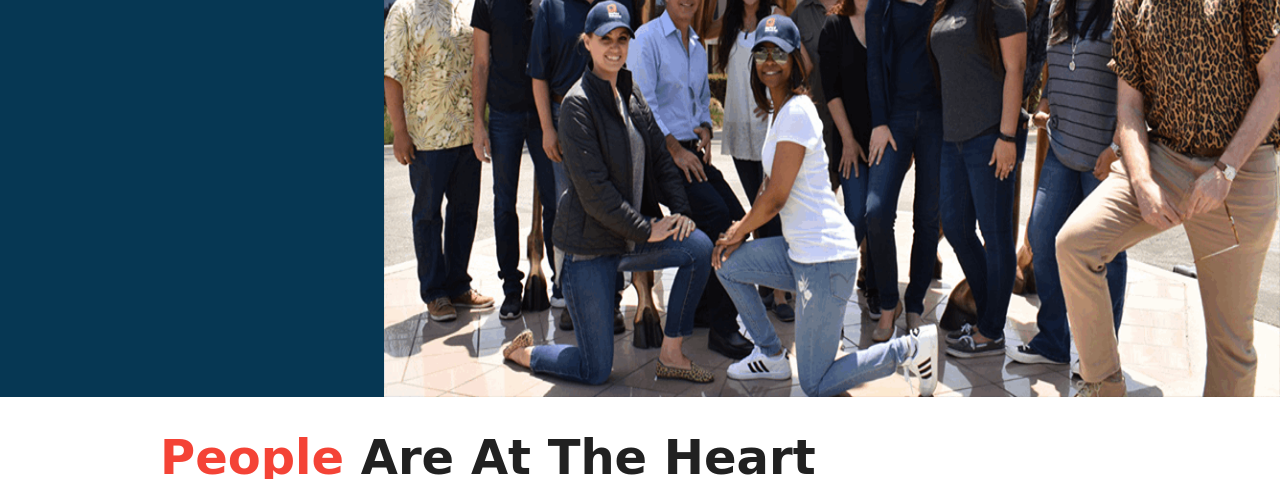
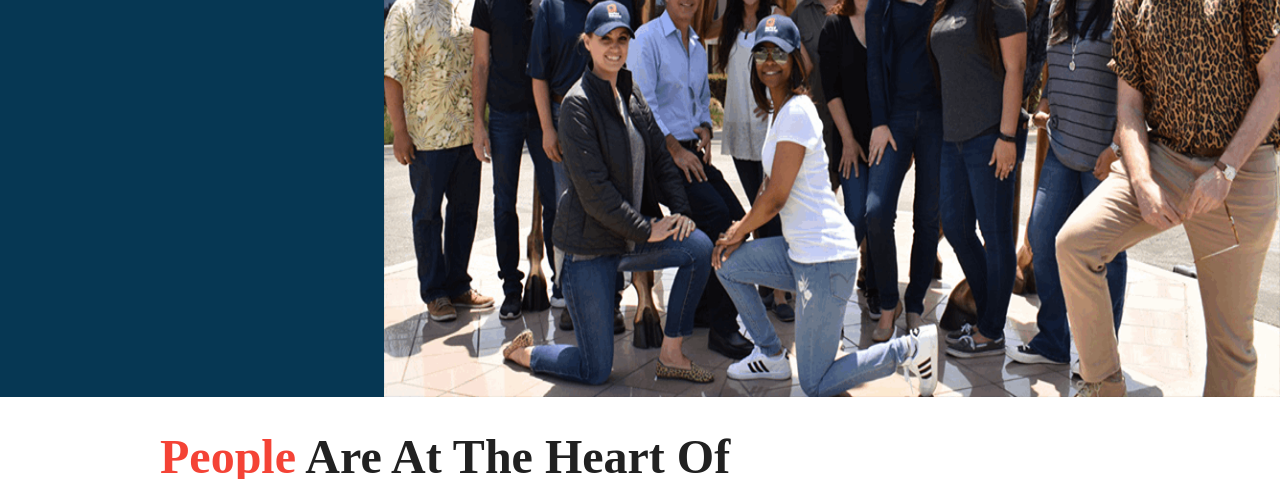
Before and after one commit to razikkhan1996/spinx, a plain HTML site: page index.html in a window 1280 px wide. Shown: the part 323-802 px from the top of the page. Drawn offline with nearby package versions, Linux system fonts and the light colour scheme.

Commit message:
Update style.css

```diff
--- a/css/style.css
+++ b/css/style.css
@@ -3,7 +3,7 @@
     margin: 0;
     padding: 0;
     box-sizing: border-box;
-    font-family: 'ZCOOL XiaoWei',cursive;
+    font-family: 'ZCOOL XiaoWei',serif;
 }
 
 /* background-images */
```
